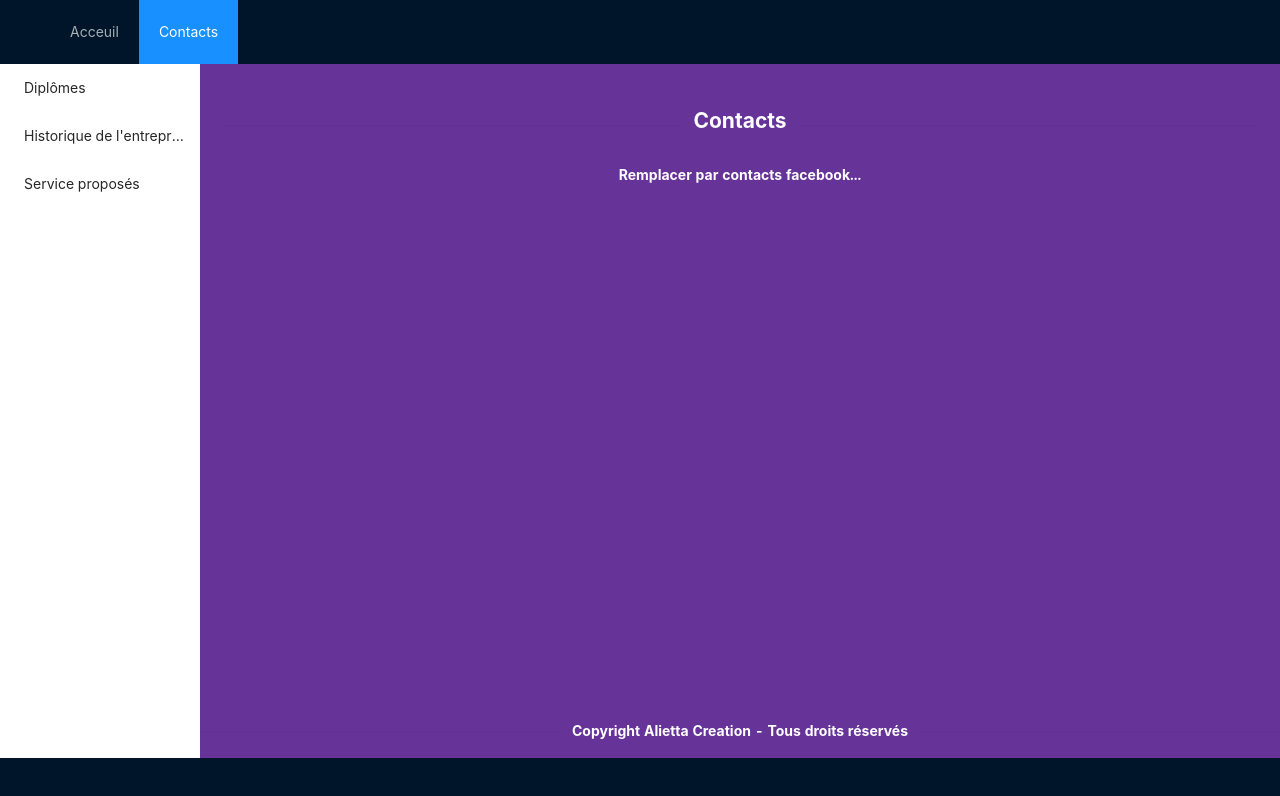
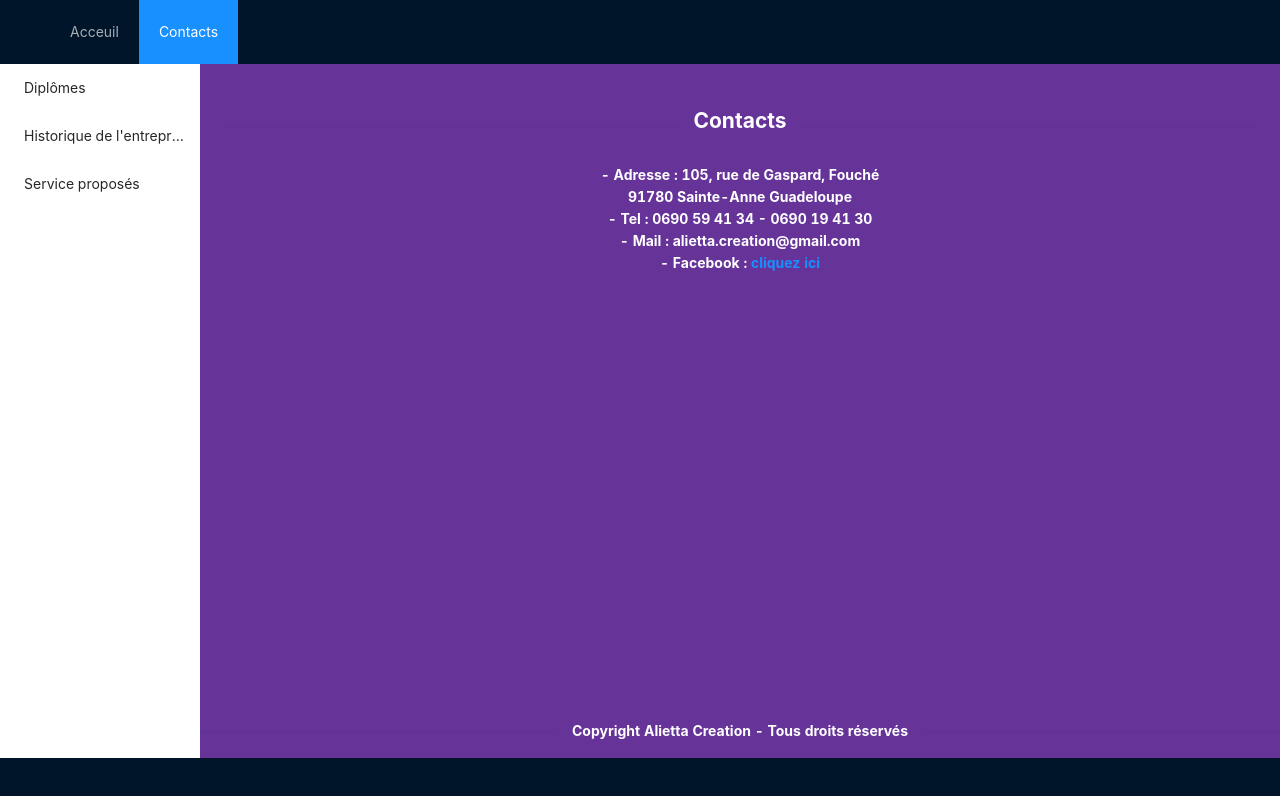
Before and after one commit to Neolau971/neola-a-site, a React (Create React App) app: page / in a window 1280 px wide. Both pictures are taken after a click on the item "Contacts". Shown: the top 796 px of the page. Built offline with nearby package versions, Linux system fonts and the light colour scheme.

Commit message:
#add content

```diff
--- a/src/contents/contacts/contactsContent.tsx
+++ b/src/contents/contacts/contactsContent.tsx
@@ -5,7 +5,17 @@ function ContactContent() {
   return (
     <div className="AppText">
       <Divider plain><h2 className="AppText">Contacts</h2></Divider>
-      <p>Remplacer par contacts facebook...</p>
+      <p>
+        - Adresse : 105, rue de Gaspard, Fouché
+                <br />91780 Sainte-Anne Guadeloupe
+                <br></br>
+              - Tel : 0690 59 41 34 - 0690 19 41 30
+                <br></br>
+                - Mail : alietta.creation@gmail.com
+                <br></br>
+                  - Facebook : <a href="https://www.facebook.com/aliette.neola"> cliquez ici</a>
+        <br></br>
+      </p>
     </div>
   )
 }
--- a/src/contents/diplome/diplomeContent.tsx
+++ b/src/contents/diplome/diplomeContent.tsx
@@ -6,7 +6,15 @@ function DiplomeContent() {
     <div className="AppText">
       <Divider plain><h2 className="AppText">Diplômes et Certifications</h2></Divider>
       <p>
-        Remplacer par diplômes et certifications...
+
+        Le travail de qualité fourni par l'entreprise s'explique<br />
+                par les diplômes et certifications suivants :<br></br>
+                - Diplôme en mode conex couture flou<br></br>
+                - Maîtrise en micro-textile<br></br>
+                - Formation couture prêt à porter<br></br>
+                - Formation couture ameublement et artisanale<br></br>
+                - Formation dans l'évènementiel axé sur la mode
+                <br></br>
       </p>
     </div>
   )
--- a/src/contents/home/homeContent.tsx
+++ b/src/contents/home/homeContent.tsx
@@ -11,14 +11,20 @@ const HomeContent: React.FC = () => {
       <div>
         <div style={{ display: "flex", justifyContent: 'space-around' }}>
           <img src={defile} alt="slide 1" />
-          <div className="AppText"> Le défiler réaliser à Toulouse, je n'y était pas</div>
+          <div className="AppText"> Le défiler réaliser à Toulouse, je n'y était pas...</div>
         </div>
       </div>
       <div>
-        <img src={robe_rouge} alt="slide 1" />
+        <div style={{ display: "flex", justifyContent: 'space-around' }}>
+          <img src={robe_rouge} alt="slide 1" />
+          <div className="AppText"> Une robe rouge...</div>
+        </div>
       </div>
       <div>
-        <img src={tenue_casino} alt="slide 1" />
+        <div style={{ display: "flex", justifyContent: 'space-around' }}>
+          <img src={tenue_casino} alt="slide 1" />
+          <div className="AppText"> Ma mère et une tenu faite pour le casino de ste françois...</div>
+        </div>
       </div>
     </Carousel>
   )
```
